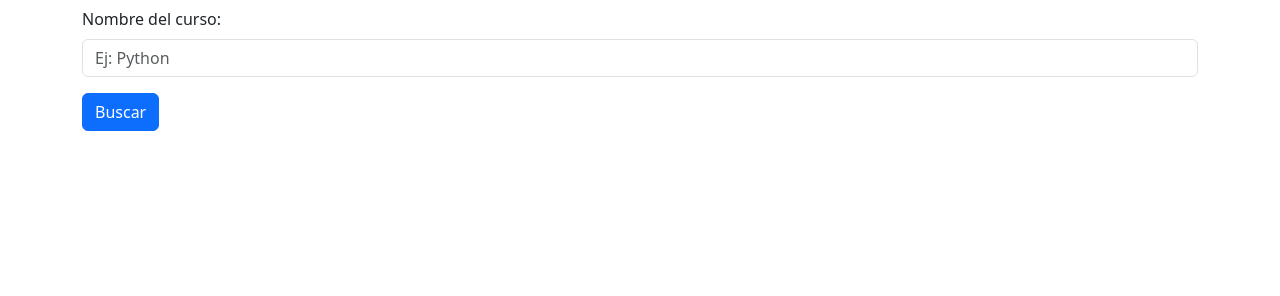
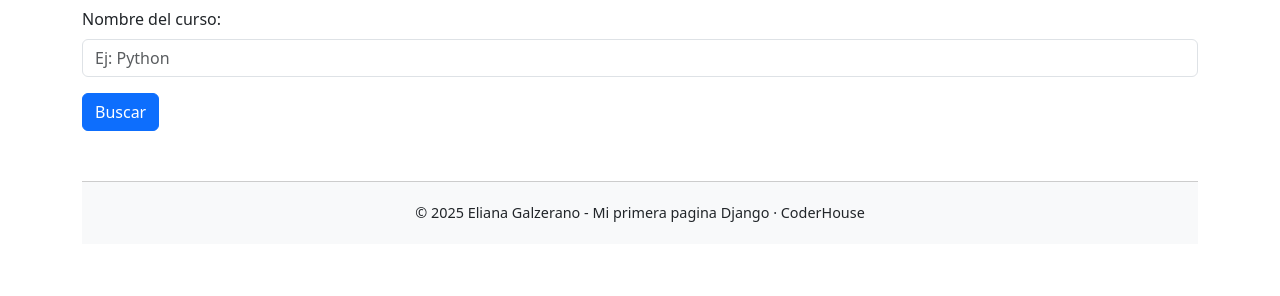
Before and after one commit to ElianaGalzerano/TuPrimeraPaginaGalzerano, a Django app: page /buscar/ in a window 1280 px wide. Shown: the part 352-648 px from the top of the page. Run offline with Django 4.2, Linux system fonts and the light colour scheme.

Commit message:
Agrego footer con derechos de autor en base.html

```diff
--- a/AppBlog/templates/AppBlog/base.html
+++ b/AppBlog/templates/AppBlog/base.html
@@ -13,6 +13,15 @@
             padding: 60px 20px;
             color: white;
             text-align: center;
+        }
+
+        footer {
+            background-color: #f8f9fa;
+            text-align: center;
+            padding: 20px 0;
+            margin-top: 50px;
+            border-top: 1px solid #ccc;
+            font-size: 0.9rem;
         }
     </style>
 </head>
@@ -34,6 +43,10 @@
 
     {% block content %}
     {% endblock %}
+
+    <footer>
+        © 2025 Eliana Galzerano - Mi primera pagina Django · CoderHouse
+    </footer>
 </body>
 
 </html>
```
